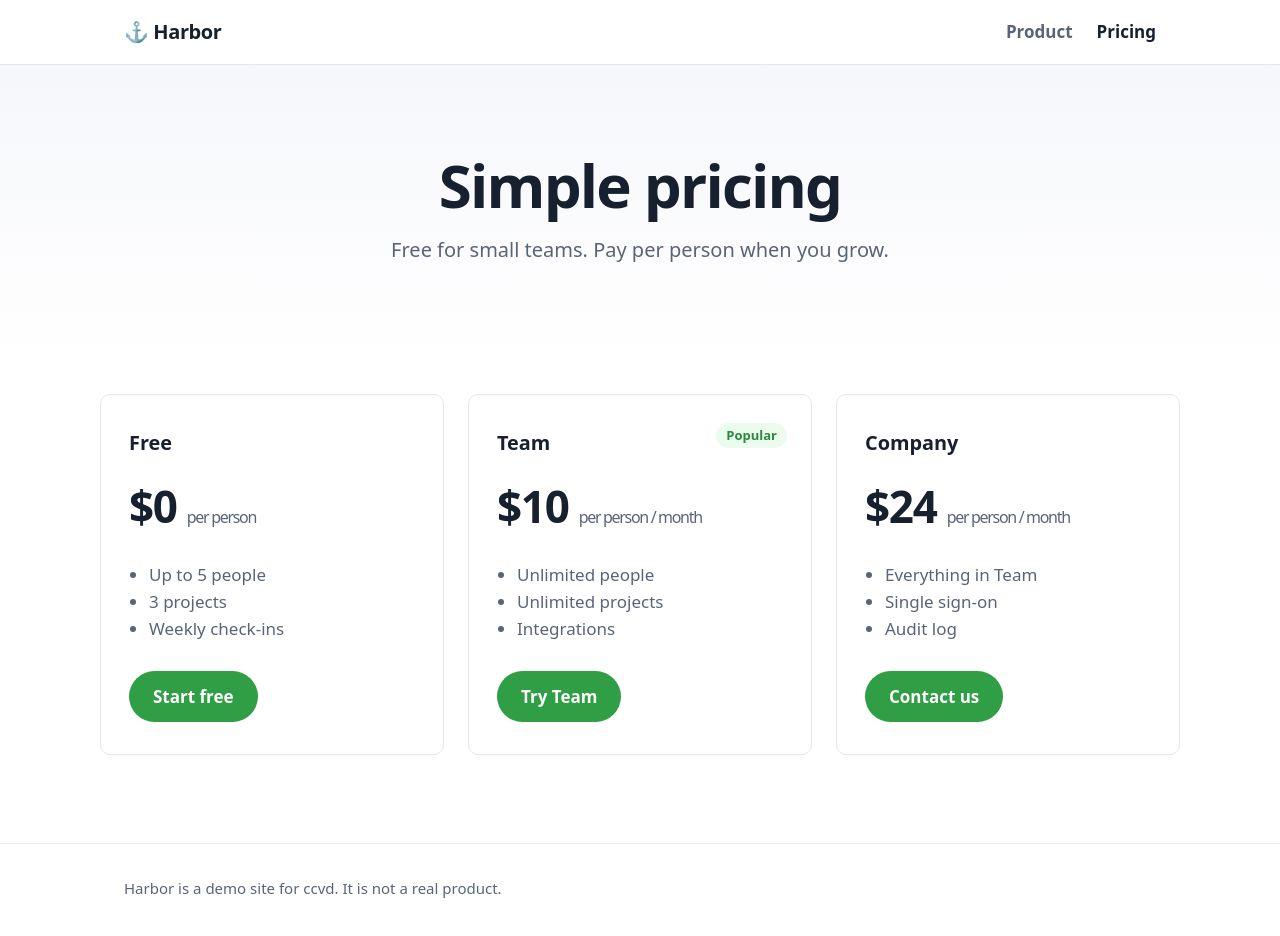
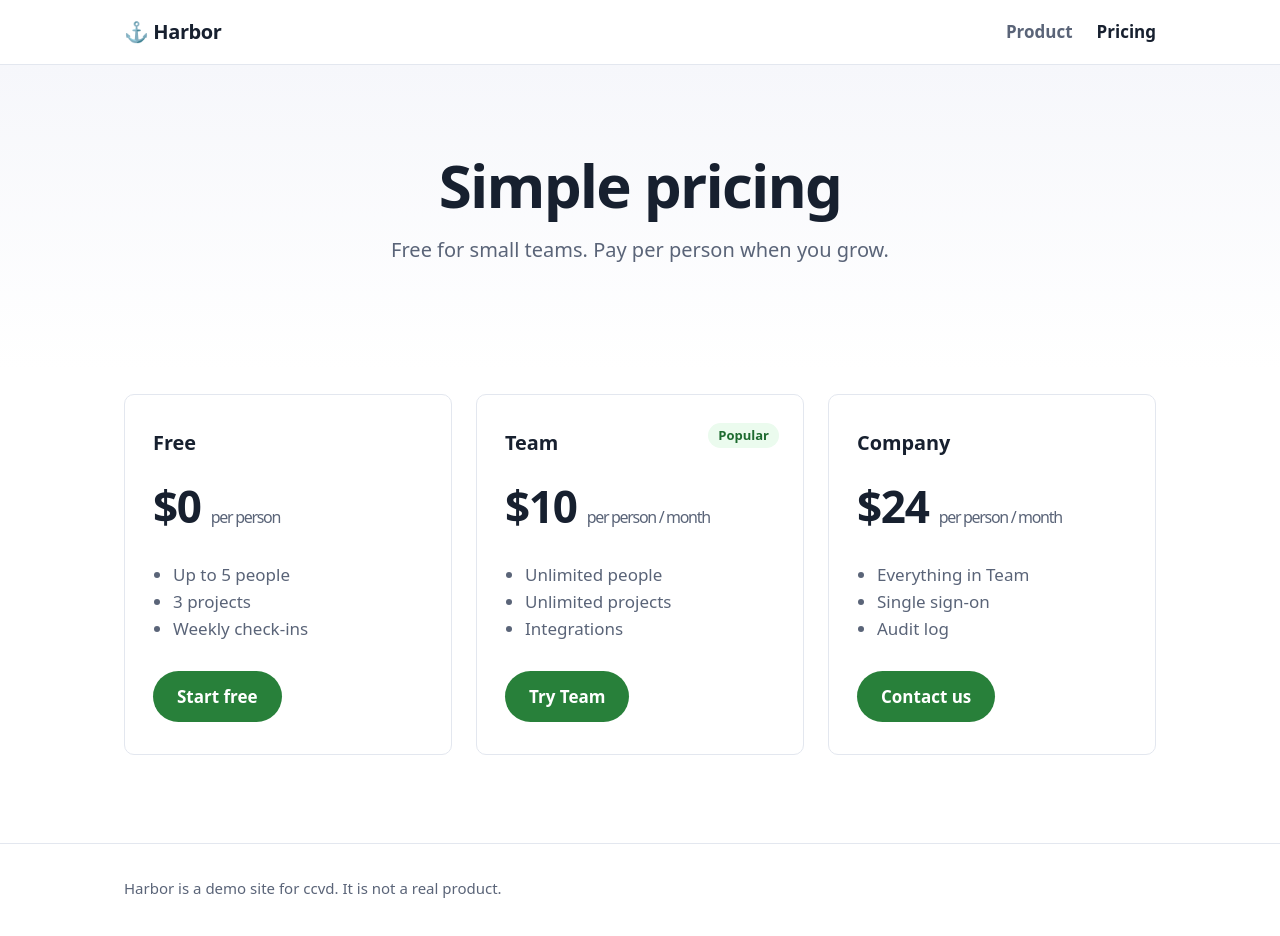
Before and after one commit to laveez/ccvd, a website: page examples/demo/after/pricing.html in a window 1280 px wide. Drawn offline with Linux system fonts and the light colour scheme.

Commit message:
Fix: Keep the demo cards off the screen edge and its new green readable
- The features and plans sections overrode the side padding of .wrap
- Darken the after version's green to 4.9:1 against white text, and the badge text to 6.1:1
- Regenerate the README images

```diff
--- a/examples/demo/after/styles.css
+++ b/examples/demo/after/styles.css
@@ -2,7 +2,7 @@
   --ink: #17202f;
   --muted: #5a6478;
   --line: #e3e7ef;
-  --brand: #2f9e44;
+  --brand: #28803a;
   --brand-ink: #ffffff;
   --surface: #f6f7fb;
   --radius: 10px;
@@ -105,7 +105,7 @@ a {
   display: grid;
   grid-template-columns: repeat(auto-fit, minmax(240px, 1fr));
   gap: 24px;
-  padding: 72px 0;
+  padding-block: 72px;
 }
 
 .card {
@@ -188,7 +188,7 @@ a {
   display: grid;
   grid-template-columns: repeat(auto-fit, minmax(240px, 1fr));
   gap: 24px;
-  padding: 24px 0 88px;
+  padding-block: 24px 88px;
 }
 
 .plan {
@@ -209,7 +209,7 @@ a {
   padding: 2px 10px;
   border-radius: 999px;
   background: #ebfbee;
-  color: #2b8a3e;
+  color: #1e6b30;
   font-size: 13px;
   font-weight: 700;
 }
--- a/examples/demo/before/styles.css
+++ b/examples/demo/before/styles.css
@@ -105,7 +105,7 @@ a {
   display: grid;
   grid-template-columns: repeat(auto-fit, minmax(240px, 1fr));
   gap: 24px;
-  padding: 72px 0;
+  padding-block: 72px;
 }
 
 .card {
@@ -188,7 +188,7 @@ a {
   display: grid;
   grid-template-columns: repeat(auto-fit, minmax(240px, 1fr));
   gap: 24px;
-  padding: 24px 0 88px;
+  padding-block: 24px 88px;
 }
 
 .plan {
```
Also changed, not shown: docs/before-diff-after.png, docs/live-view.png.
